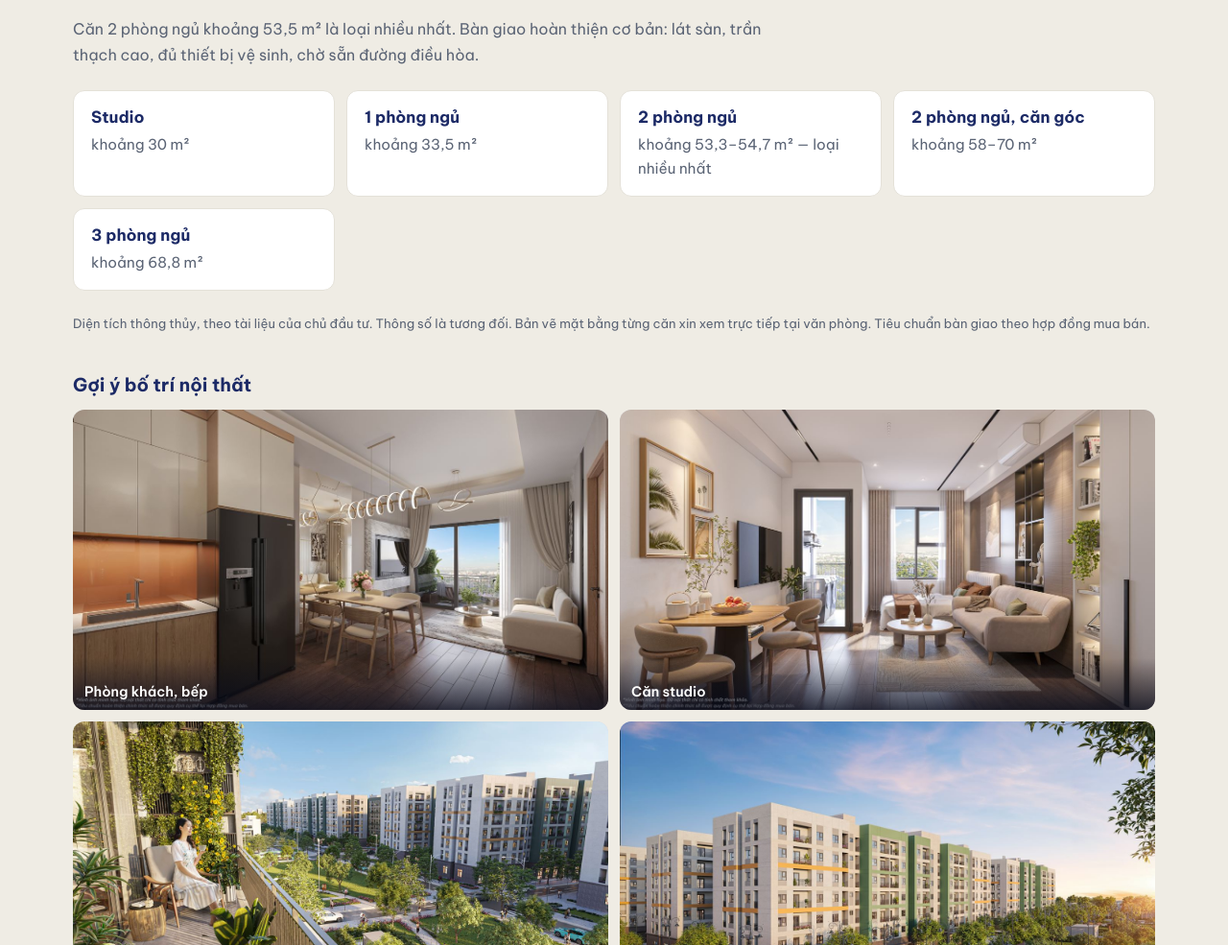
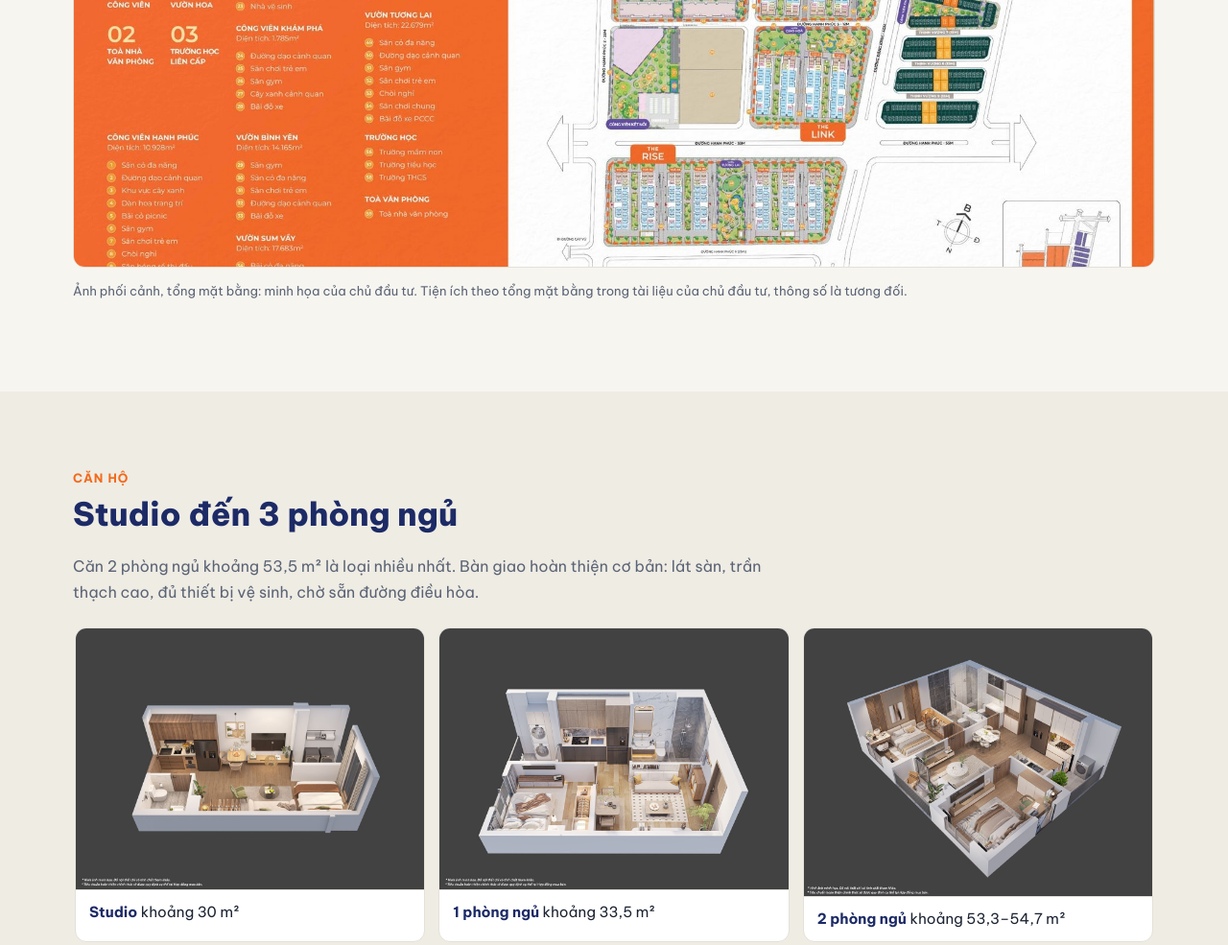
Before and after one commit to himlamai2026-collab/trangcathappyhome, a plain HTML site: page index.html in a window 1280 px wide. Shown: the part 4040-5025 px from the top of the page at 96% size. Drawn offline with Linux system fonts and the light colour scheme.

Commit message:
Revert "Gỡ phần layout + bóc mái theo lệnh sếp 30/09"
This reverts commit deae5e3d69e04596b0920b9cbe01cb28d967496e.

```diff
--- a/index.html
+++ b/index.html
@@ -149,7 +149,8 @@
       <a href="img/pc-duong-dao.jpg" class="mo-lon"><img src="img/pc-duong-dao.jpg" width="720" height="900" loading="lazy" alt="Phối cảnh đường dạo cảnh quan giữa hai dãy nhà"><span>Đường dạo giữa hai dãy nhà</span></a>
       <a href="img/pc-truc-duong.jpg" class="mo-lon"><img src="img/pc-truc-duong.jpg" width="960" height="640" loading="lazy" alt="Phối cảnh trục đường nội khu và các tòa chung cư"><span>Trục đường nội khu</span></a>
     </div>
-    <p class="chu-thich">Ảnh phối cảnh minh họa của chủ đầu tư. Tiện ích theo tài liệu của chủ đầu tư, thông số là tương đối.</p>
+    <a href="img/tong-mat-bang.jpg" class="mo-lon anh-rong" style="margin-top:12px"><img src="img/tong-mat-bang.jpg" width="1800" height="1273" loading="lazy" alt="Tổng mặt bằng Khu Hạnh Phúc, Happy Home Tràng Cát, 59 tiện ích ngoài trời"></a>
+    <p class="chu-thich">Ảnh phối cảnh, tổng mặt bằng: minh họa của chủ đầu tư. Tiện ích theo tổng mặt bằng trong tài liệu của chủ đầu tư, thông số là tương đối.</p>
   </div>
 </section>
 
@@ -159,14 +160,14 @@
     <p class="nhan-khuc">Căn hộ</p>
     <h2>Studio đến 3 phòng ngủ</h2>
     <p class="dan">Căn 2 phòng ngủ khoảng 53,5 m² là loại nhiều nhất. Bàn giao hoàn thiện cơ bản: lát sàn, trần thạch cao, đủ thiết bị vệ sinh, chờ sẵn đường điều hòa.</p>
-    <div class="luoi-tien-ich">
-      <div class="the"><h3>Studio</h3><p>khoảng 30 m²</p></div>
-      <div class="the"><h3>1 phòng ngủ</h3><p>khoảng 33,5 m²</p></div>
-      <div class="the"><h3>2 phòng ngủ</h3><p>khoảng 53,3–54,7 m² — loại nhiều nhất</p></div>
-      <div class="the"><h3>2 phòng ngủ, căn góc</h3><p>khoảng 58–70 m²</p></div>
-      <div class="the"><h3>3 phòng ngủ</h3><p>khoảng 68,8 m²</p></div>
+    <div class="luoi-can">
+      <figure><a href="img/mb3d-studio.jpg" class="mo-lon"><img src="img/mb3d-studio.jpg" width="1200" height="900" loading="lazy" alt="Phối cảnh 3D căn studio"></a><figcaption><b>Studio</b> khoảng 30 m²</figcaption></figure>
+      <figure><a href="img/mb3d-1pn.jpg" class="mo-lon"><img src="img/mb3d-1pn.jpg" width="1200" height="900" loading="lazy" alt="Phối cảnh 3D căn 1 phòng ngủ"></a><figcaption><b>1 phòng ngủ</b> khoảng 33,5 m²</figcaption></figure>
+      <figure><a href="img/mb3d-2pn.jpg" class="mo-lon"><img src="img/mb3d-2pn.jpg" width="1200" height="923" loading="lazy" alt="Phối cảnh 3D căn 2 phòng ngủ"></a><figcaption><b>2 phòng ngủ</b> khoảng 53,3–54,7 m²</figcaption></figure>
+      <figure><a href="img/mb3d-2pn-goc.jpg" class="mo-lon"><img src="img/mb3d-2pn-goc.jpg" width="1200" height="923" loading="lazy" alt="Phối cảnh 3D căn góc 2 phòng ngủ"></a><figcaption><b>2 phòng ngủ, căn góc</b> khoảng 58–70 m²</figcaption></figure>
+      <figure><a href="img/mb3d-3pn.jpg" class="mo-lon"><img src="img/mb3d-3pn.jpg" width="1200" height="900" loading="lazy" alt="Phối cảnh 3D căn 3 phòng ngủ"></a><figcaption><b>3 phòng ngủ</b> khoảng 68,8 m²</figcaption></figure>
     </div>
-    <p class="chu-thich">Diện tích thông thủy, theo tài liệu của chủ đầu tư. Thông số là tương đối. Bản vẽ mặt bằng từng căn xin xem trực tiếp tại văn phòng. Tiêu chuẩn bàn giao theo hợp đồng mua bán.</p>
+    <p class="chu-thich">Diện tích thông thủy, theo mặt bằng các tòa khu The Rise trong tài liệu của chủ đầu tư. Phối cảnh 3D để hình dung cách bố trí, đồ nội thất chỉ để tham khảo. Tiêu chuẩn bàn giao theo hợp đồng mua bán.</p>
 
     <h3 class="tieu-de-phu">Gợi ý bố trí nội thất</h3>
     <div class="luoi-noi-that">
```
Also changed, not shown: img/mb3d-1pn.jpg (added), img/mb3d-2pn-goc.jpg (added), img/mb3d-2pn.jpg (added), img/mb3d-3pn.jpg (added), img/mb3d-studio.jpg (added), img/tong-mat-bang.jpg (added), 1 other file.
